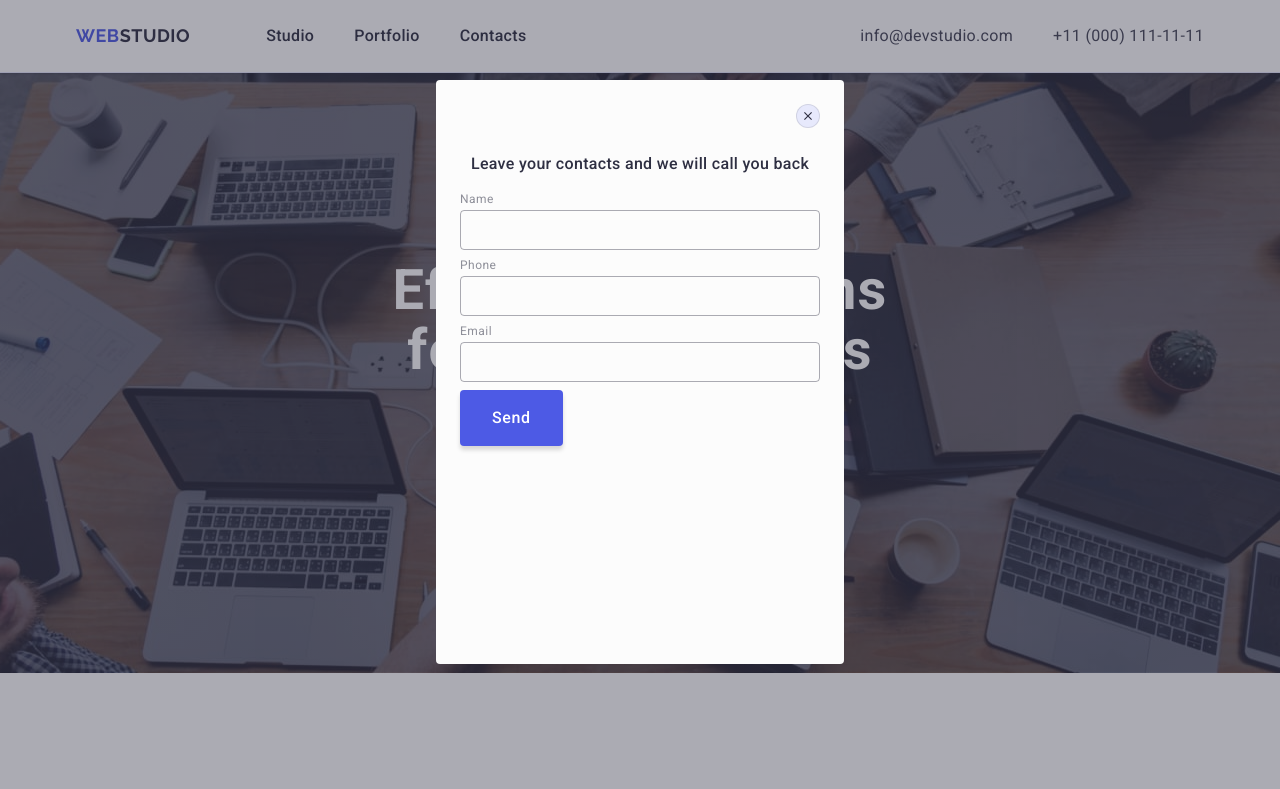
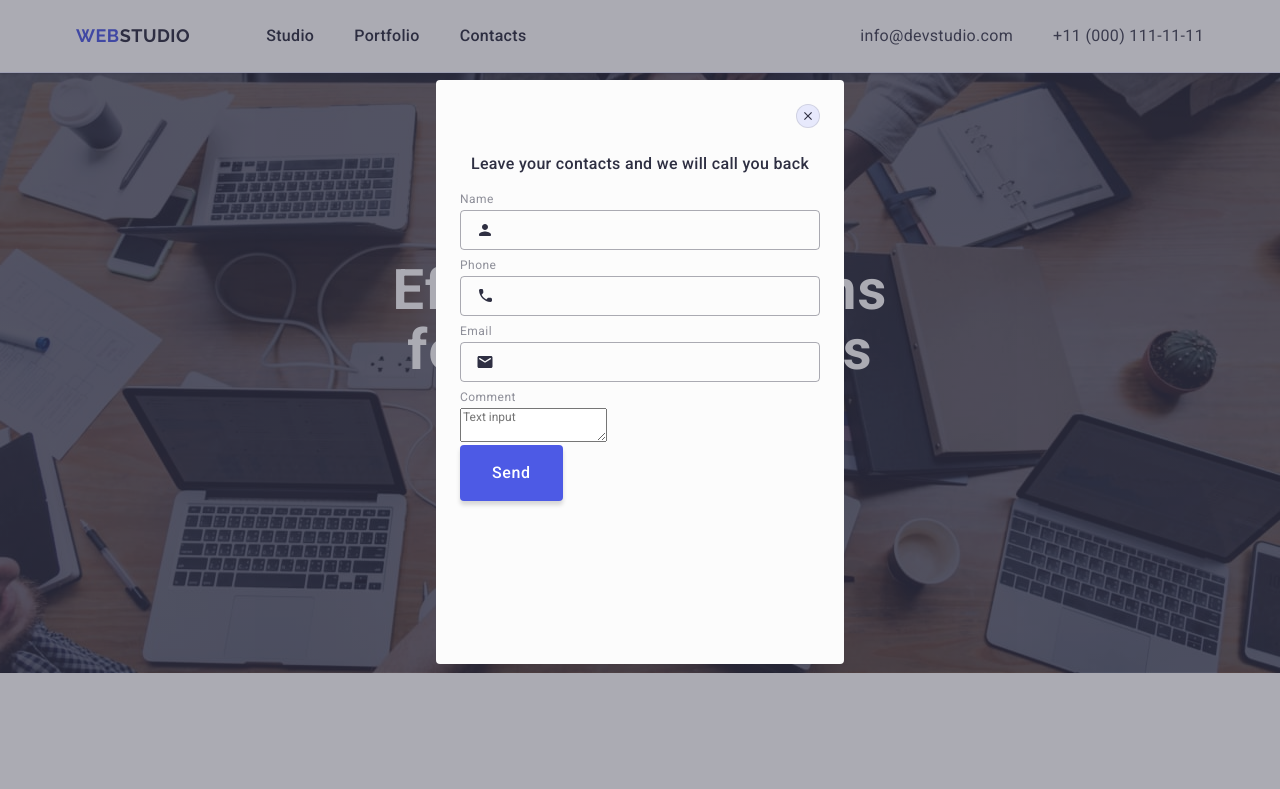
Before and after one commit to Nazariy111/goit-markup-hw-05, a plain HTML site: page index.html in a window 1280 px wide. Shown: the top 789 px of the page. Drawn offline with nearby package versions, Linux system fonts and the light colour scheme.

Commit message:
upd html css

```diff
--- a/css/styles.css
+++ b/css/styles.css
@@ -564,13 +564,27 @@ a {
     margin-bottom: 16px;
 }
 
+.modal-field {
+    margin-bottom: 8px;
+}
+
 .modal-input {
     width: 100%;
     height: 40px;
     border-radius: 4px;
     border: 1px solid var(--NAVY-BLUE-modal, rgba(46, 47, 66, 0.40));
     background-color: transparent;
-    margin-bottom: 8px;
+    padding-left: 38px;
+    outline: transparent;
+    transition: border-color 250ms cubic-bezier(0.4, 0, 0.2, 1);
+}
+
+.modal-input:focus {
+    border-color: var(--IRIS, #4D5AE5);;
+}
+
+.modal-input:focus + .modal-icon {
+    fill: #4D5AE5;
 }
 
 .modal-form-btn {
@@ -596,3 +610,17 @@ a {
     letter-spacing: 0.04em;
     margin-bottom: 4px;
 }
+
+.modal-icon {
+    position: absolute;
+    fill: #2E2F42;
+    left: 16px;
+    top: 50%;
+    transform: translateY(-50%);
+    transition: fill 250ms cubic-bezier(0.4, 0, 0.2, 1);
+}
+
+.input-wrap {
+    position: relative;
+
+}
--- a/index.html
+++ b/index.html
@@ -379,12 +379,40 @@
             </button>
             <p class="modal-title">Leave your contacts and we will call you back</p>
             <form class="modal-form">
+                <div class="modal-field">
                     <label for="user-name" class="modal-label" >Name</label>
+                    <div class="input-wrap">
                         <input type="text" name="user-name" class="modal-input" placeholder="" id="user-name">
+                        <svg class="modal-icon" width="18" height="18">
+                            <use href="./images/icons.svg#icon-person-black"></use>
+                        </svg>
+                    </div>
+                </div>
+                <div class="modal-field">
                     <label for="user-tel" class="modal-label" >Phone</label>
+                    <div class="input-wrap">
                         <input type="tel" name="user-tel" class="modal-input" placeholder="" id="user-tel">
+                        <svg class="modal-icon" width="18" height="24">
+                            <use href="./images/icons.svg#icon-phone-black"></use>
+                        </svg>
+                    </div>
+                </div>
+                <div class="modal-field">
                     <label for="user-email" class="modal-label" >Email</label>
+                    <div class="input-wrap">
                         <input type="email" name="user-email" class="modal-input" placeholder="" id="user-email">
+                        <svg class="modal-icon" width="18" height="24">
+                            <use href="./images/icons.svg#icon-email-black"></use>
+                        </svg>
+                    </div>
+                </div>
+                <div class="modal-field">
+                    <label for="user-text" class="modal-label"><div class="modal-field">
+                    <label for="user-text" class="modal-label" >Comment</label>
+                    <div class="input-wrap">
+                        <textarea class="modal-textarea" name="user-text" id="user-text" placeholder="Text input"></textarea>
+                    </div>
+
                 <button type="submit" class="modal-form-btn">Send</button>
             </form>
         </div>
```
Lines whose indentation alone changed are shown as unchanged.
